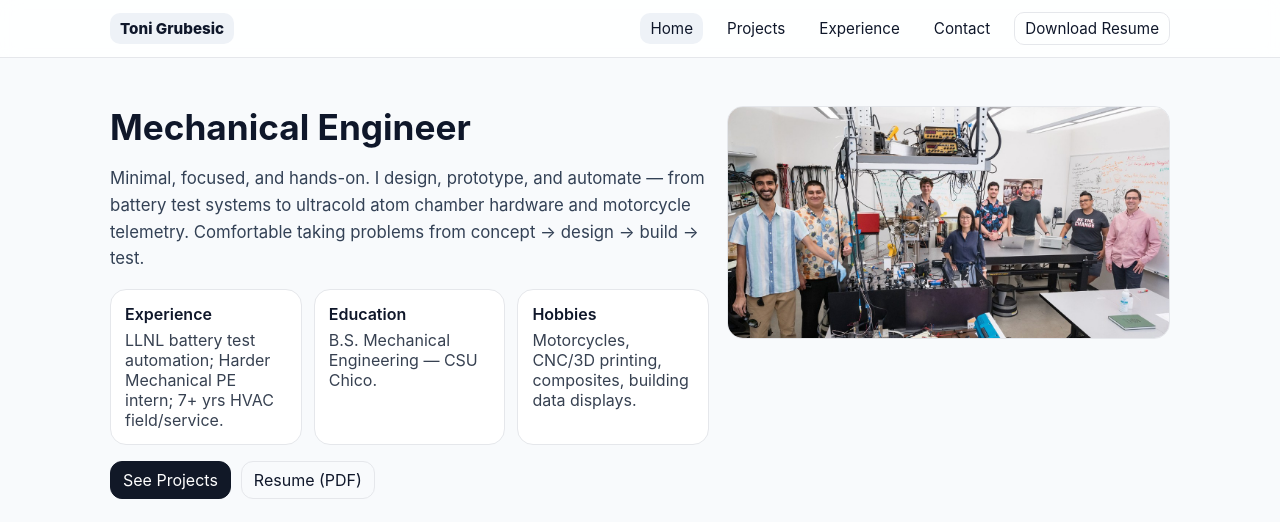
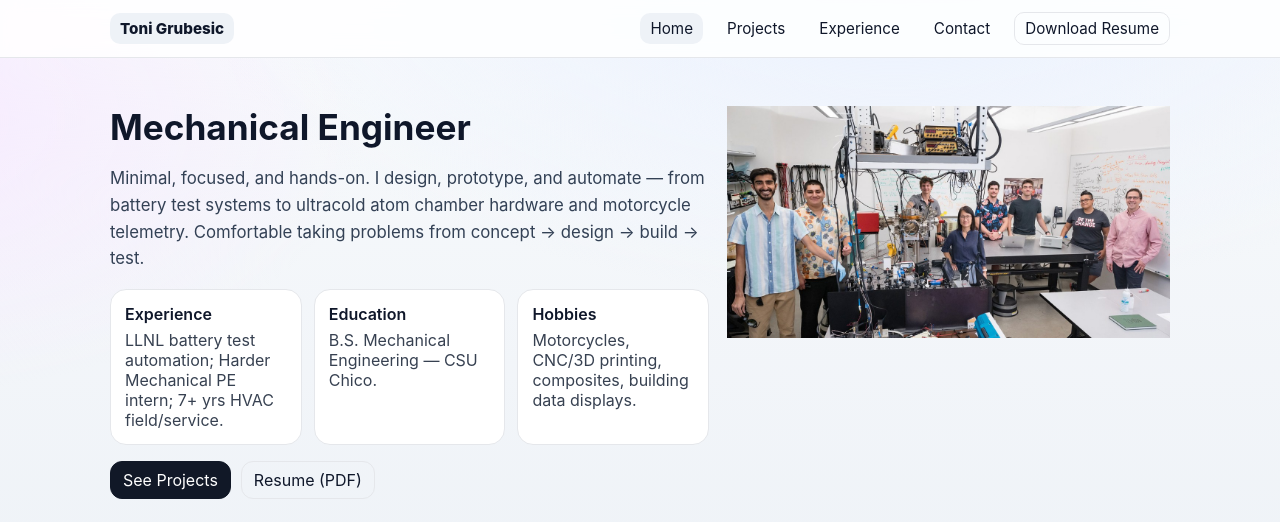
Before and after one commit to TG-Works/Protfolio, a plain HTML site: page index.html in a window 1280 px wide. Shown: the top 522 px of the page. Drawn offline with Linux system fonts and the light colour scheme.

Commit message:
Update style.css

```diff
--- a/style.css
+++ b/style.css
@@ -8,8 +8,28 @@
   --brand-contrast:#ffffff;
 }
 *{box-sizing:border-box}
-html,body{margin:0;padding:0;font-family:Inter,system-ui,-apple-system,Segoe UI,Roboto,Helvetica,Arial,sans-serif;background:var(--bg);color:var(--text)}
 img{max-width:100%;height:auto;display:block}
+
+/* ---- Global background (Option A: gradient) ---- */
+html,body{
+  margin:0; padding:0;
+  font-family:Inter,system-ui,-apple-system,Segoe UI,Roboto,Helvetica,Arial,sans-serif;
+  color:var(--text);
+  background:
+    radial-gradient(1200px 600px at 70% -10%, #eaf1ff 0%, transparent 60%),
+    radial-gradient(900px 500px at -10% 20%, #f7eaff 0%, transparent 55%),
+    linear-gradient(180deg, #f8fafc 0%, #eef2f7 100%);
+}
+
+/* ---- Subtle texture overlay (Option C) ---- */
+body::before{
+  content:"";
+  position:fixed; inset:0; pointer-events:none; z-index:-1;
+  background:
+    radial-gradient(1px 1px at 25px 25px, rgba(0,0,0,.03) 1px, transparent 0),
+    radial-gradient(1px 1px at 75px 75px, rgba(0,0,0,.02) 1px, transparent 0);
+  background-size: 100px 100px;
+}
 
 .container{max-width:1100px;margin:0 auto;padding:20px}
 
@@ -25,11 +45,27 @@ img{max-width:100%;height:auto;display:block}
 .button.ghost{background:transparent}
 
 /* hero */
-.hero{padding:28px 0 6px}
+.hero{padding:28px 0 6px; position:relative; overflow:hidden;}
 .hero-split{display:grid;grid-template-columns:1fr;gap:18px}
 @media(min-width:960px){.hero-split{grid-template-columns:1.15fr .85fr}}
 .hero-text .lead{font-size:1.05rem;line-height:1.6;color:#334155}
-.hero-media img{border-radius:16px;border:1px solid var(--border)}
+
+/* ---- Option B: blurred hero background image ---- */
+.hero::after{
+  content:"";
+  position:absolute; inset:0; z-index:-1;
+  background-image: url("images/preview.jpg");
+  background-size: cover; background-position: center;
+  filter: blur(8px);
+  transform: scale(1.05);
+  opacity: 0.28;
+}
+/* readability overlay */
+.hero::before{
+  content:""; position:absolute; inset:0; z-index:-1;
+  background: linear-gradient(180deg, rgba(255,255,255,.65), rgba(255,255,255,.90));
+}
+
 .actions{display:flex;gap:10px;margin-top:12px}
 
 /* quick facts */
@@ -49,7 +85,7 @@ img{max-width:100%;height:auto;display:block}
 details.card summary{cursor:pointer;list-style:none}
 details.card summary::-webkit-details-marker{display:none}
 details.card summary{display:flex;justify-content:space-between;align-items:center}
-details.card[open]{box-shadow:0 8px 24px rgba(2,6,23,0.06)}
+details.card[open]{ box-shadow: 0 16px 40px rgba(2,6,23,0.08); }
 
 /* tags */
 .tags{display:flex;flex-wrap:wrap;gap:6px;margin-top:8px}
```
